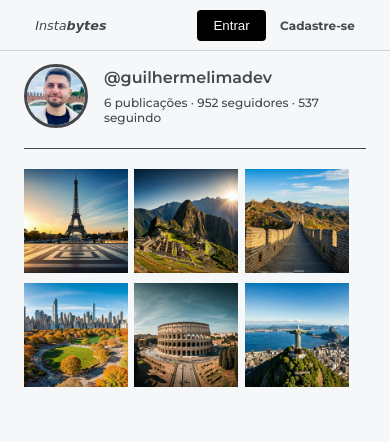
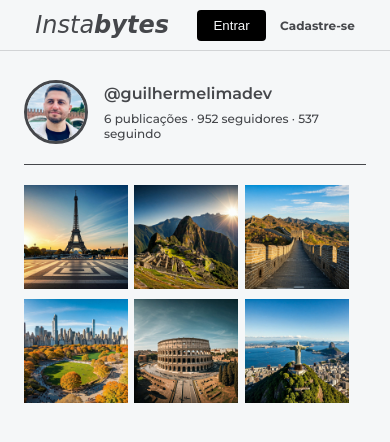
Before and after one commit to zlucasftw/insta-like, a plain HTML site: page index.html in a window 390 px wide. Drawn offline with Linux system fonts and the light colour scheme; a web font is replaced by a local one.

Commit message:
fix-size-logo

```diff
--- a/assets/style.css
+++ b/assets/style.css
@@ -44,7 +44,7 @@ body {
 
 .navbar .logo {
     font-family: "Charm", cursive;
-    font-size: 1.4rem;
+    font-size: 2rem;
     font-weight: bold;
     color: var(--primary-color);
     font-style: italic;
@@ -100,7 +100,7 @@ body {
 .profile-container {
     width: 100%;
     max-width: 56.25rem;
-    margin: 2.5rem auto;
+    margin: 3.5rem auto;
     padding: 1.5rem;
     background-color: var(--secondary-color);
 }
@@ -209,7 +209,7 @@ body {
 @media (max-width: 480px) {
 
     .navbar .logo {
-        font-size: 0.8rem;
+        font-size: 1.5rem;
     }
 
     .nav-links {
--- a/index.html
+++ b/index.html
@@ -4,7 +4,7 @@
     <meta charset="UTF-8">
     <meta name="viewport" content="width=device-width, initial-scale=1.0">
     <title>InstaBytes</title>
-    <link rel="shortcut icon" type="image/x-icon" href="assets/images/airplane.ico">
+    <link rel="shortcut icon" type="image/x-icon" href="assets/images/byte.ico">
     <meta name="description" content="Explore o mundo com Viagem Dev! Veja fotos inspiradoras e histórias de viagens incríveis.">
     <link rel="stylesheet" href="assets/style.css">
 </head>
```
Also changed, not shown: assets/images/airplane.ico (deleted), assets/images/byte.ico (added).
